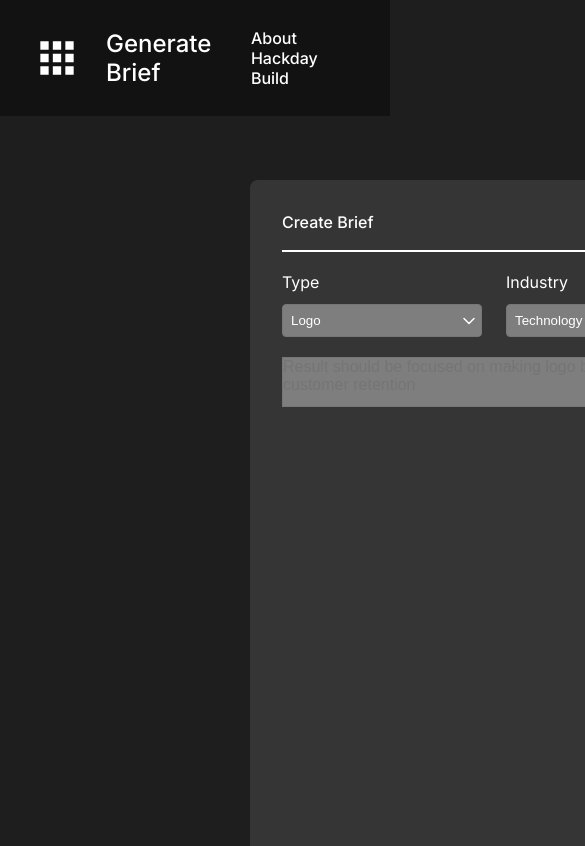
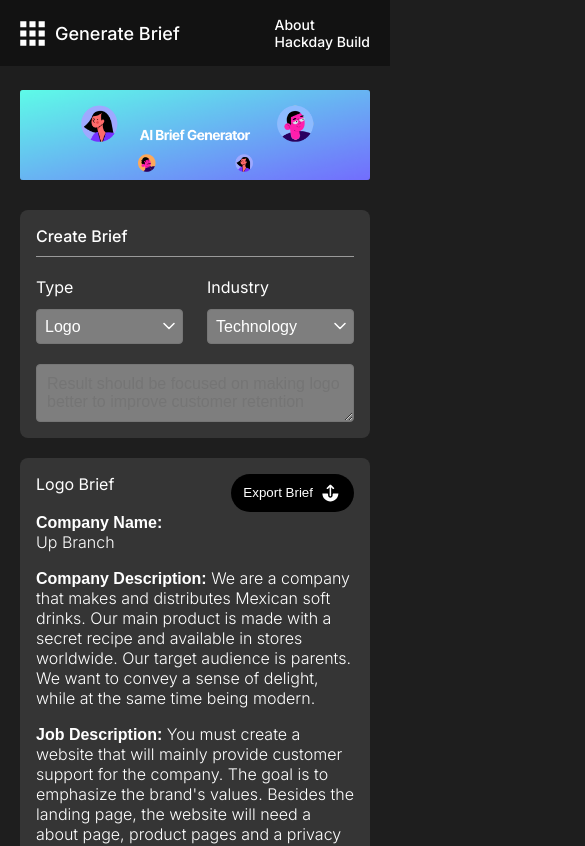
Before and after one commit to growth-code-community/brief-generator-ui-service, a Nuxt app: page / in a window 390 px wide. Shown: the top 846 px of the page, 585 px wide, since content can reach past the window. Built offline with nearby package versions, Linux system fonts and the light colour scheme.

Commit message:
made the ui responsive for all devices

```diff
--- a/components/Brief.vue
+++ b/components/Brief.vue
@@ -38,8 +38,10 @@
 
         <div class="profile mt-2">
             <img src="@/assets/images/profile.png" alt="">
-            <p>Good Brief</p>
-            <p><b>Growth Team</b></p>
+            <div class="content">
+                <p class="font-size-10">Good Brief</p>
+                <p class="font-size-12"><b>Growth Team</b></p>
+            </div>
         </div>
     </div>
 </template>
@@ -59,11 +61,15 @@ export default {
     padding: 32px;
     border-radius: 8px;
     width: 100%;
+
+    @media (width < 700px) {
+        padding: 16px
+    }
 }
 
 .brief .top {
     display: flex;
-    justify-content: space-between
+    justify-content: space-between;
 }
 
 .brief .top button {
@@ -97,5 +103,8 @@ export default {
     display: flex;
     flex-direction: column;
     gap: 5px;
+    @media (width < 900px)  {
+
+    }
 }
 </style>
--- a/components/Form.vue
+++ b/components/Form.vue
@@ -2,7 +2,6 @@
     <form>
         <div class="top">
             <p class="weight-5 mb-1">Create Brief</p>
-            <hr>
         </div>
 
         <div class="container mt-2">
@@ -41,39 +40,46 @@ form {
     align-items: stretch;
     padding: 32px;
     border-radius: 8px;
+
+    @media (width < 700px) {
+        padding: 16px;
+    }
 }
 
 form .top {
     display: flex;
     flex-direction: column;
     gap: 8px;
-}
-
-form .top hr {
-    border: .5px solid #FFFFFF;
+    border-bottom: .5px solid #ffffff7f;
 }
 
 form .container {
     display: flex;
     align-items: center;
     gap: 24px;
+    align-items: stretch;
+    width: 100%;
 }
 
 form .container .content {
     display: flex;
     flex-direction: column;
     gap: 12px;
+    align-items: stretch;
+    width: 100%;
 }
 
 form .container .content select {
     display: flex;
     padding: 8px;
-    background: url(@/assets/icons/dropdown_arrow.svg) 97% center no-repeat #ffffff5c !important;
+    background: url(@/assets/icons/dropdown_arrow.svg) 95% center no-repeat #ffffff5c !important;
     border-radius: 4px;
     color: #FFFFFF;
+    font-size: 16px;
     font-weight: 500;
-    width: 200px;
+    width: 100%;
     -webkit-appearance: none;
+    outline: none;
 }
 
 form .prompt {
@@ -81,13 +87,17 @@ form .prompt {
     flex-direction: column;
     gap: 12px;
     align-items: stretch;
+    height: 100%;
 }
 
 form .prompt textarea {
     background-color: #ffffff5c ;
     color: #FFFFFF;
-    height: 50px;
+    height: 100%;
+    padding: 10px;
     font-size: 16px;
     font-weight: 500;
+    border-radius: 4px;
+    outline: 0px;
 }
 </style>
--- a/components/NavigationComponent.vue
+++ b/components/NavigationComponent.vue
@@ -5,7 +5,7 @@
             <p class="font-size-24 weight-5">Generate Brief</p>
         </span>
 
-        <p class="weight-5">About <br>Hackday Build</p>
+        <p class="weight-5 about">About <br>Hackday Build</p>
     </nav>
 </template>
 
@@ -25,11 +25,37 @@ nav {
     padding: 28px 40px;
     width: 100%;
     background-color: #121212;
+
+    @media (width < 700px) {
+        padding: 16px 20px;
+    }
 }
 
 nav .logo {
     display: flex;
     align-items: center;
     gap: 32px;
+
+    @media (width < 700px) {
+        gap: 10px;
+    }
+}
+
+nav .logo p {
+    @media (width < 700px) {
+        font-size: 18px !important;
+    }
+}
+
+nav .logo img {
+   @media (width < 700px) {
+        width: 25px;
+   }
+}
+
+nav .about {
+    @media (width < 700px) {
+        font-size: 14px;
+    }
 }
 </style>
--- a/components/hero.vue
+++ b/components/hero.vue
@@ -14,7 +14,7 @@ import Form from './Form'
 import Brief from './Brief.vue';
 
 export default {
-    components:{
+    components: {
         Banner,
         Form,
         Brief
@@ -26,15 +26,25 @@ export default {
 .hero {
     display: flex;
     flex-direction: column;
-    align-items: stretch;
-    margin: 150px 250px 0px;
+    align-items: center;
+    margin: 150px 120px 0px;
+    padding: 0px;
+
+    @media (width < 700px) {
+        margin: 90px 20px;
+    }
 }
 
 .container {
-    display: flex;
-    justify-content: space-between;
-    gap: 30px;
-    margin-bottom: 50px
+    display: grid;
+    grid-template-columns: 2fr 3fr;
+    /* Replace percentages with fr units */
+    gap: 20px;
+    margin-bottom: 50px;
+    width: inherit;
+
+    @media (width < 1000px) {
+        grid-template-columns: 1fr;
+    }
 }
-
 </style>
```
